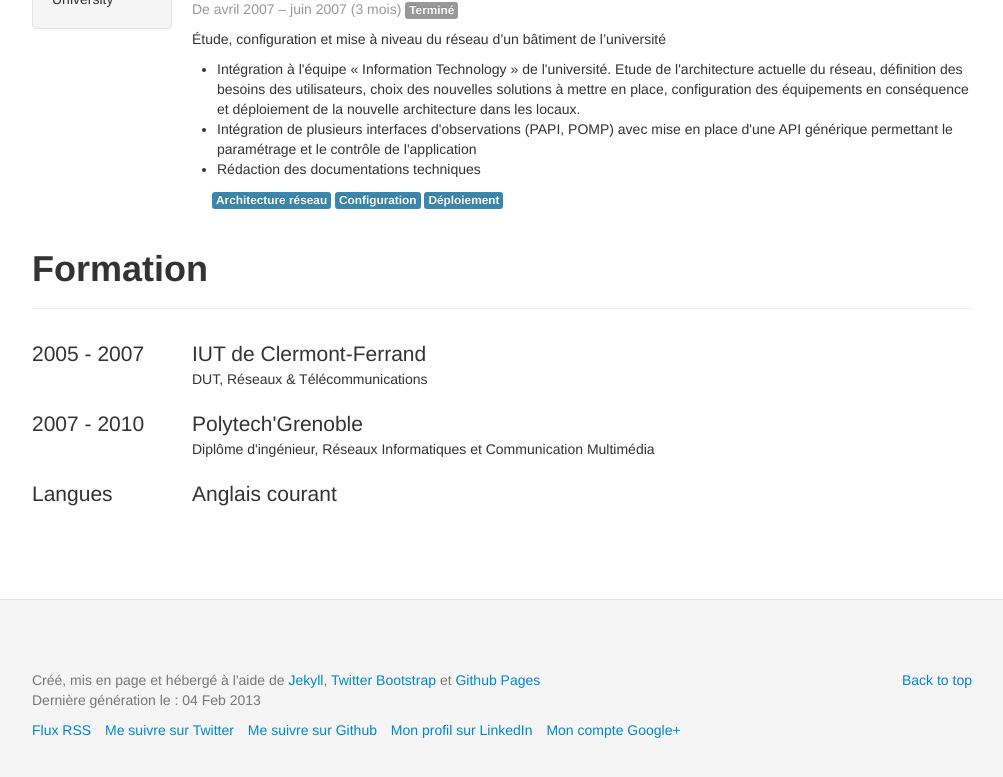
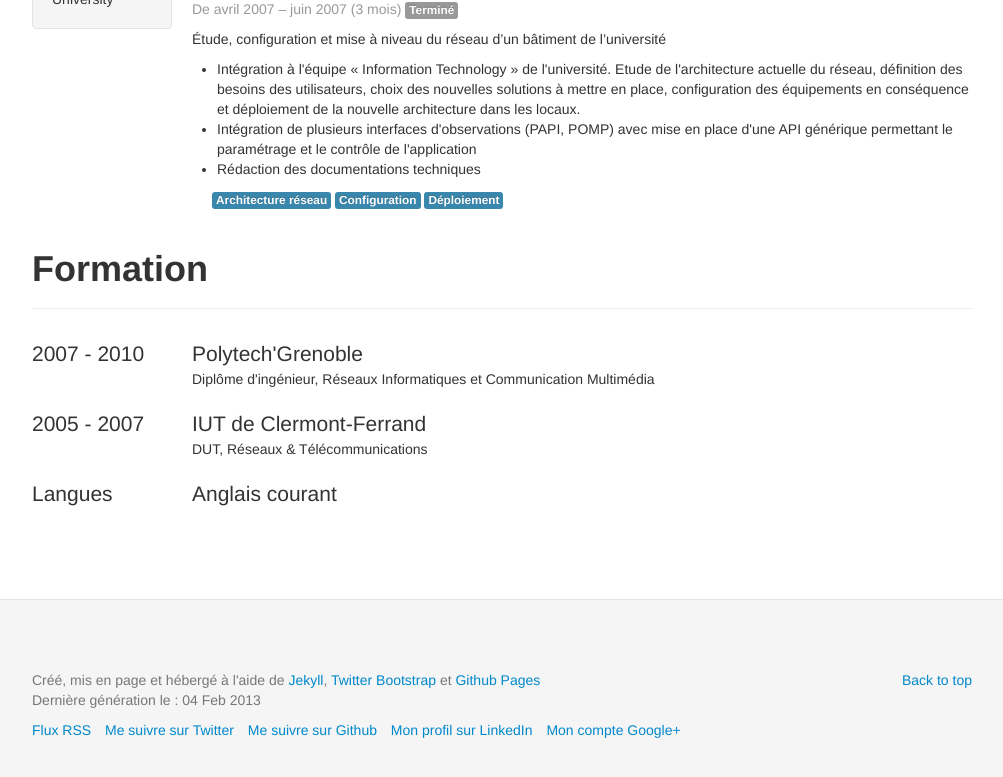
Before and after one commit to julienvey/julienvey.en, a Jekyll site: the page built from cv.html, in a window 1280 px wide and 900 px high, scrolled down 2754 px. Shown: the top 777 px of the window, without its empty margins (138-1141 px from the left). Built offline with Jekyll 4.4.1, drawn with Linux system fonts in a browser that asks for light colours; Markdown is read by kramdown in place of the engine named in the settings.

Commit message:
remise dans l'ordre du cv

```diff
--- a/cv.html
+++ b/cv.html
@@ -362,20 +362,20 @@ title: CV - Julien Vey
 </div>
 
 <div class="row">
-	<div class="span2 lead">2005 - 2007</div>
+	<div class="span2 lead">2007 - 2010</div>
 	<div class="span10">
-		<span class="lead">IUT de Clermont-Ferrand</span><br>
-		DUT, Réseaux & Télécommunications
+		<span class="lead">Polytech'Grenoble</span><br>
+		Diplôme d'ingénieur, Réseaux Informatiques et Communication Multimédia
 	</div>
 </div>
 
 <br>
 
 <div class="row">
-	<div class="span2 lead">2007 - 2010</div>
+	<div class="span2 lead">2005 - 2007</div>
 	<div class="span10">
-		<span class="lead">Polytech'Grenoble</span><br>
-		Diplôme d'ingénieur, Réseaux Informatiques et Communication Multimédia
+		<span class="lead">IUT de Clermont-Ferrand</span><br>
+		DUT, Réseaux & Télécommunications
 	</div>
 </div>
 
```
